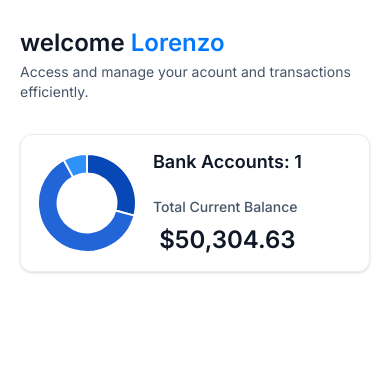
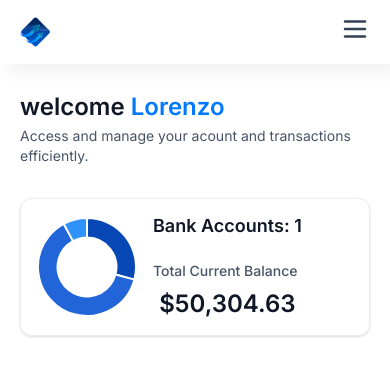
Before and after one commit to LorenzoWynberg/banking, a Next.js app: page / in a window 390 px wide. Shown: the top 376 px of the page. Built offline with nearby package versions, Linux system fonts and the light colour scheme.

Commit message:
Add MobileNav

```diff
--- a/app/(root)/layout.tsx
+++ b/app/(root)/layout.tsx
@@ -11,7 +11,15 @@
   return (
     <main className='flex h-screen w-full font-inter'>
       <Sidebar user={loggedIn} />
-      {children}
+      <div className='flex size-full flex-col'>
+        <div className='root-layout'>
+          <Image src='/icons/logo.svg' width={30} height={30} alt='Menu Icon' />
+          <div>
+            <MobileNav user={loggedIn} />
+          </div>
+        </div>
+        {children}
+      </div>
     </main>
   );
 }
--- /dev/null
+++ b/components/MobileNav.tsx
@@ -0,0 +1,87 @@
+'use client';
+
+import {
+  Sheet,
+  SheetClose,
+  SheetContent,
+  SheetDescription,
+  SheetHeader,
+  SheetTitle,
+  SheetTrigger,
+} from '@/components/ui/sheet';
+import { sidebarLinks } from '@/constants';
+import { cn } from '@/lib/utils';
+import Image from 'next/image';
+import Link from 'next/link';
+import { usePathname } from 'next/navigation';
+
+const MobileNav = ({ user }: MobileNavProps) => {
+  const pathname = usePathname();
+  return (
+    <section>
+      <Sheet>
+        <SheetTrigger>
+          <Image
+            src='/icons/hamburger.svg'
+            width={30}
+            height={30}
+            alt='Menu'
+            className='cursor-pointer'
+          />
+        </SheetTrigger>
+        <SheetContent side={'left'} className='border-none bg-white'>
+          <Link href='/' className='cursor-pointer items-center gap-2 flex'>
+            <Image src='/icons/logo.svg' alt='Avatar' width={34} height={34} />
+            <h1 className='text-26 font-ibm-plex-serif font-bold text-black-1'>
+              Horizon
+            </h1>
+          </Link>
+
+          <div className='mobilenav-sheet'>
+            <SheetClose asChild>
+              <nav className='flex h-full flex-col gap-6 pt-16 text-white'>
+                {sidebarLinks.map((item) => {
+                  const isActive =
+                    pathname === item.route ||
+                    pathname.startsWith(`${item.route}/`);
+                  return (
+                    <SheetClose asChild key={item.route}>
+                      <Link
+                        className={cn('mobilenav-sheet_close w-full', {
+                          'bg-bank-gradient': isActive,
+                        })}
+                        href={item.route}
+                        key={item.label}
+                      >
+                        <Image
+                          src={item.imgURL}
+                          alt={item.label}
+                          width={20}
+                          height={20}
+                          className={cn({
+                            'brightness-[3] invert-0': isActive,
+                          })}
+                        />
+                        <p
+                          className={cn('text-16 font-semibold text-black-2', {
+                            '!text-white': isActive,
+                          })}
+                        >
+                          {item.label}
+                        </p>
+                      </Link>
+                    </SheetClose>
+                  );
+                })}
+                {/* USER */}
+              </nav>
+            </SheetClose>
+            {/* FOOTER */}
+          </div>
+        </SheetContent>
+      </Sheet>
+    </section>
+  );
+};
+
+export default MobileNav;
```
